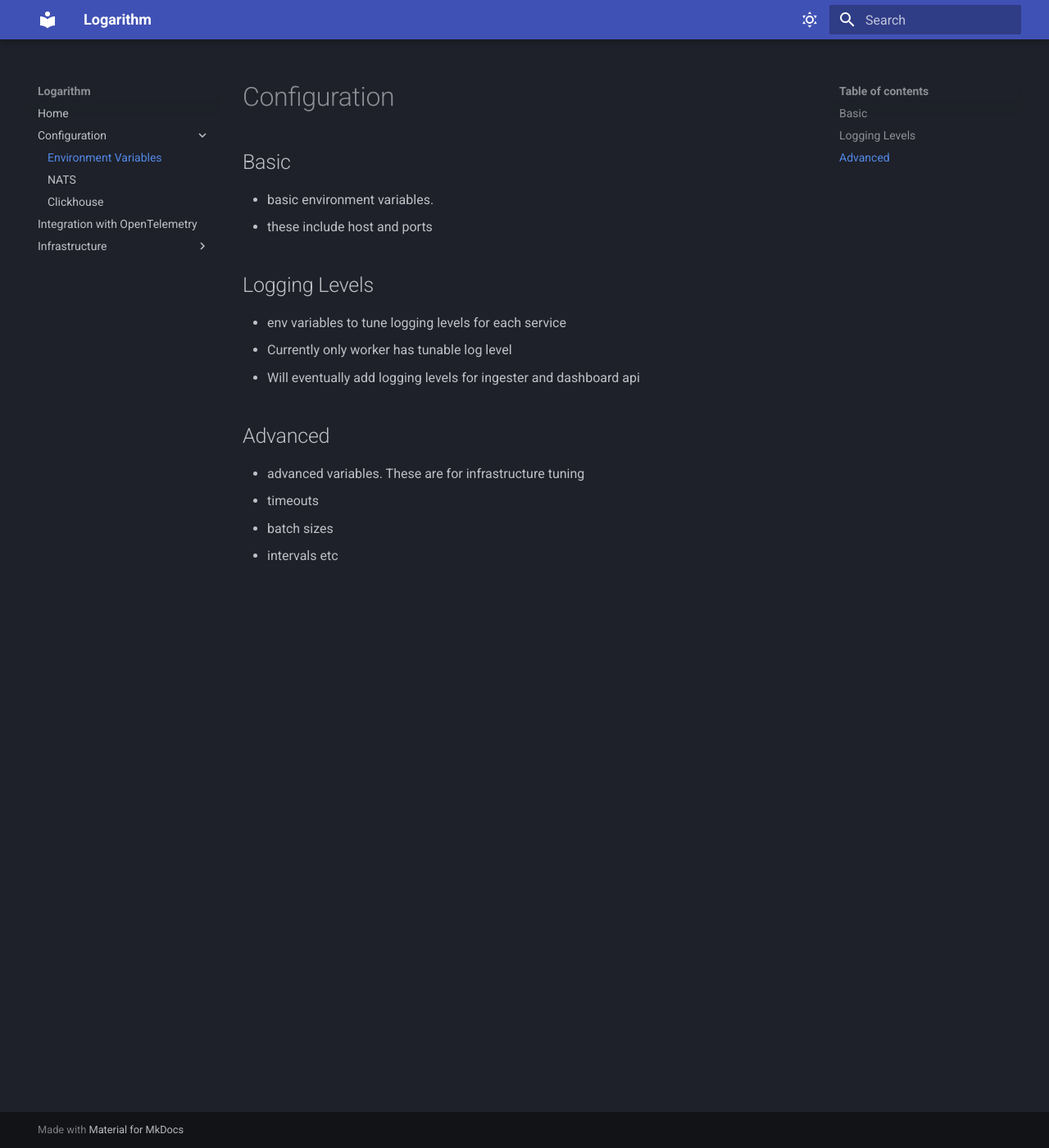
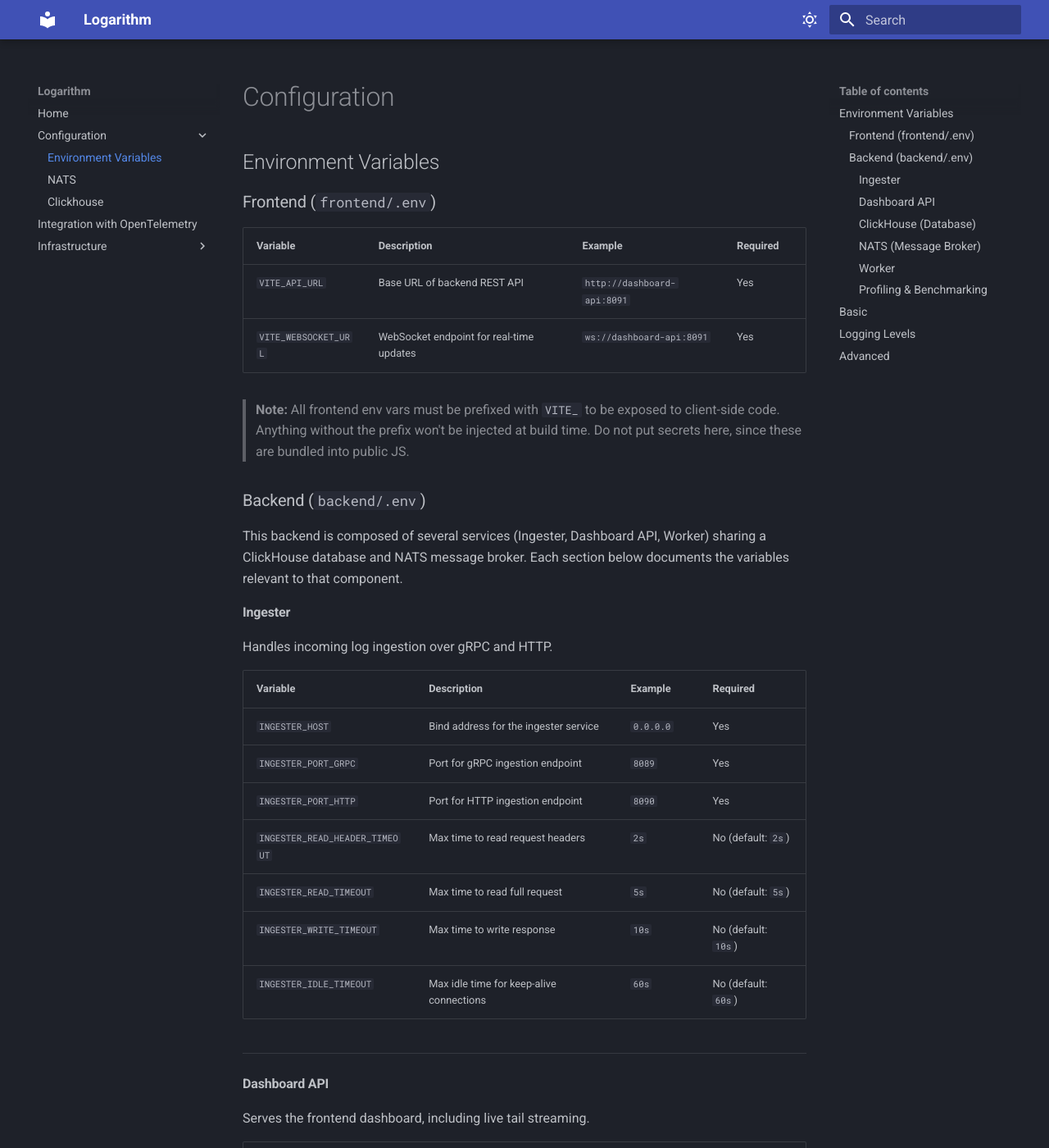
Before and after one commit to Eddrick-23/Logarithm, an MkDocs documentation site: the page built from docs/docs/environment.md, in a window 1280 px wide and 1400 px high. Shown: the whole window at 82% size. Built offline with MkDocs 1.6.1 and Material for MkDocs 9.7.7, drawn with Linux system fonts in a browser that asks for light colours; some of the changed text lies outside the part shown.

Commit message:
feat: add documentation to environment variables

```diff
--- a/docs/docs/environment.md
+++ b/docs/docs/environment.md
@@ -1,4 +1,108 @@
 # Configuration
+
+## Environment Variables
+
+### Frontend (`frontend/.env`)
+
+| Variable | Description | Example | Required |
+| --- | --- | --- | --- |
+| `VITE_API_URL` | Base URL of backend REST API | `http://dashboard-api:8091` | Yes |
+| `VITE_WEBSOCKET_URL` | WebSocket endpoint for real-time updates | `ws://dashboard-api:8091` | Yes |
+
+> **Note:** All frontend env vars must be prefixed with `VITE_` to be exposed to client-side code. Anything without the prefix won't be injected at build time.  Do not put secrets here, since these are bundled into public JS.
+
+### Backend (`backend/.env`)
+
+This backend is composed of several services (Ingester, Dashboard API, Worker) sharing a ClickHouse database and NATS message broker. Each section below documents the variables relevant to that component.
+
+#### Ingester
+
+Handles incoming log ingestion over gRPC and HTTP.
+
+| Variable | Description | Example | Required |
+| --- | --- | --- | --- |
+| `INGESTER_HOST` | Bind address for the ingester service | `0.0.0.0` | Yes |
+| `INGESTER_PORT_GRPC` | Port for gRPC ingestion endpoint | `8089` | Yes |
+| `INGESTER_PORT_HTTP` | Port for HTTP ingestion endpoint | `8090` | Yes |
+| `INGESTER_READ_HEADER_TIMEOUT` | Max time to read request headers | `2s` | No (default: `2s`) |
+| `INGESTER_READ_TIMEOUT` | Max time to read full request | `5s` | No (default: `5s`) |
+| `INGESTER_WRITE_TIMEOUT` | Max time to write response | `10s` | No (default: `10s`) |
+| `INGESTER_IDLE_TIMEOUT` | Max idle time for keep-alive connections | `60s` | No (default: `60s`) |
+
+---
+
+#### Dashboard API
+
+Serves the frontend dashboard, including live tail streaming.
+
+| Variable | Description | Example | Required |
+| --- | --- | --- | --- |
+| `APP_HOST` | Bind address / service name for the dashboard API | `dashboard-api` | Yes |
+| `APP_PORT` | Port the dashboard API listens on | `8091` | Yes |
+| `LIVE_TAIL_REFRESH_INTERVAL` | Live tail poll/refresh interval (ms) | `500` | Yes |
+| `LIVE_TAIL_MAX_BATCH` | Max number of log lines sent per live tail batch | `100` | Yes |
+
+> Corresponds to frontend `VITE_API_URL` / `VITE_WEBSOCKET_URL`, which should point at `APP_HOST:APP_PORT`.
+
+---
+
+#### ClickHouse (Database)
+
+| Variable | Description | Example | Required |
+| --- | --- | --- | --- |
+| `DB_ADDRESS` | ClickHouse connection address | `clickhouse:9000` | Yes |
+| `DB_USER` | ClickHouse username | `admin` | Yes |
+| `DB_PASSWORD` | ClickHouse password | `strongpassword` | Yes |
+| `DB_NAME` | Database name | `logarithm` | Yes |
+| `DB_BATCH_POOL_SIZE` | Number of concurrent batch insert workers | `5` | Yes |
+| `DB_BATCH_POOL_MAX_ROWS` | Max rows per batch insert | `2000` | Yes |
+
+> ⚠️ `DB_BATCH_POOL_MAX_ROWS` must be **≥ `WORKER_ROWS_PER_BATCH`**, or batches will be split/dropped unexpectedly.
+
+---
+
+#### NATS (Message Broker)
+
+| Variable | Description | Example | Required |
+| --- | --- | --- | --- |
+| `NATS_URL` | NATS server connection URL | `nats://nats:4222` | Yes |
+| `NATS_STREAM_MAX_AGE` | Max retention age for the main log stream | `12h` | Yes |
+| `NATS_DLQ_MAX_AGE` | Max retention age for dead-letter queue messages | `24h` | Yes |
+| `NATS_MAX_DELIVER` | Max delivery attempts before a message is sent to DLQ | `20` | Yes |
+| `NATS_BACKOFF` | Redelivery backoff schedule (comma-separated durations) | `5s,30s,60s,300s,3600s` | Yes |
+| `NATS_LOG_STREAM_MAX_BYTES` | Max size of the main log stream before eviction | `50GB` | Yes |
+| `NATS_DLQ_MAX_BYTES` | Max size of the dead-letter queue stream | `10GB` | Yes |
+| `NATS_CONSUMER_MAX_ACK_PENDING` | Max unacknowledged messages per consumer | `2000` | Yes |
+
+> ⚠️ `NATS_CONSUMER_MAX_ACK_PENDING` must be **≥ `WORKER_MAX_BATCH`**, or the worker may stall waiting for ack headroom.
+
+---
+
+#### Worker
+
+Consumes from NATS and writes batches into ClickHouse.
+
+| Variable | Description | Example | Required |
+| --- | --- | --- | --- |
+| `WORKER_LOG_LEVEL` | Log verbosity | `INFO` | Yes |
+| `WORKER_MAX_BATCH` | Max messages pulled per batch from NATS | `1000` | Yes |
+| `WORKER_MAX_WAIT` | Max time to wait before flushing a partial batch | `2s` | Yes |
+| `WORKER_BACKOFF` | Retry backoff schedule on failure (comma-separated durations) | `5s,30s,60s,300s,3600s` | Yes |
+| `WORKER_COUNT` | Number of worker instances/goroutines to run | `1` | Yes |
+| `WORKER_LIVE_TAIL_COUNT` | Number of concurrent live tail subscriptions supported | `3` | Yes |
+| `WORKER_LIVE_TAIL_QUEUE_SIZE` | Max buffered messages per live tail subscription | `10000` | Yes |
+| `WORKER_ROWS_PER_BATCH` | Rows written to ClickHouse per insert batch | `1000` | Yes |
+
+---
+
+#### Profiling & Benchmarking
+
+| Variable | Description | Example | Required |
+| --- | --- | --- | --- |
+| `ENABLE_PPROF` | Enables Go pprof profiling endpoint | `false` | No (default: `false`) |
+| `PPROF_HOST` | Bind address for the pprof server | `0.0.0.0` | No (default: `0.0.0.0`) |
+
+> ⚠️ Do not enable `ENABLE_PPROF` in production without restricting access since  pprof endpoints can leak memory contents and are a security risk if publicly exposed.
 
 ## Basic
 
```
